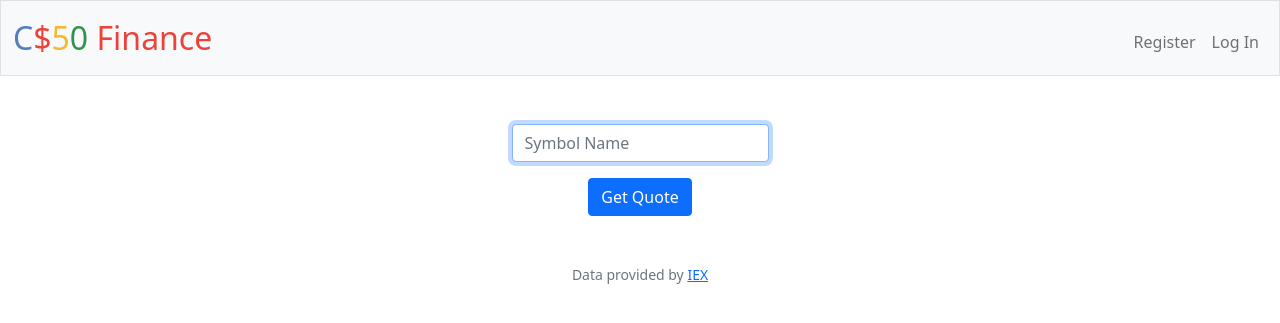
After one commit to itsbittoosharma/FinanceApp-CS50, a Flask app: template templates/quote.html in a window 1280 px wide. The commit adds this page. Shown: the top 323 px of the page. Run offline with Flask 2, Linux system fonts and the light colour scheme; the template is opened without the code that fills it, so the values that code supplies are empty; some libraries are stand-ins or nearby versions.

Commit message:
Added quote.html

```diff
--- a/app.py
+++ b/app.py
@@ -79,7 +79,7 @@ def login():
         rows = db.execute("SELECT * FROM users WHERE username = ?", request.form.get("username"))
 
         # Ensure username exists and password is correct
-        if len(rows) != 1 or not check_password_hash(rows[0]["hash"], request.form.get("password")):
+        if len(rows) != 1 or not check_password_hash(rows[0]    ["hash"], request.form.get("password")):
             return apology("invalid username and/or password", 403)
 
         # Remember which user has logged in
@@ -108,13 +108,45 @@ def logout():
 @login_required
 def quote():
     """Get stock quote."""
-    return apology("TODO")
+    if request.method=="GET":
+        return render_template("quote.html")
+    if request.method == "POST":
+        symbol = request.form.get("symbol")
+        quote = lookup(symbol)
+        if quote == None:
+            return apology("Symbol not found",404)
+        else:
+            return render_template("quoted.html",quote=quote)
 
 
 @app.route("/register", methods=["GET", "POST"])
 def register():
+    session.clear()
     """Register user"""
-    return render_template("register.html")
+    if request.method=="POST":
+        if not request.form.get("username"):
+            return apology("You must provide username",403)
+        elif not request.form.get("password"):
+            return apology("You must provide a password",403)
+        elif not request.form.get("confirmation"):
+            return apology("Please confirm your password",403)
+        elif request.form.get("password") != request.form.get("confirmation"):
+            return apology("Passwords do not match",403)
+        elif len(request.form.get("password")) < 8:
+            return apology("Password should be greater than 8 characters")
+        elif len(db.execute("SELECT * FROM users WHERE username = ?",request.form.get("username"))) !=0 :
+            return apology("Username already exists")
+
+        db.execute("INSERT INTO users (username,hash) VALUES(?,?)",request.form.get("username"),generate_password_hash(request.form.get("password")))
+
+        rows = db.execute("SELECT * FROM users WHERE username = ?", request.form.get("username"))
+
+        session["user_id"] = rows[0]["id"]
+
+        return redirect("/")
+
+    else:
+        return render_template("register.html")
 
 
 @app.route("/sell", methods=["GET", "POST"])
--- a/templates/layout.html
+++ b/templates/layout.html
@@ -37,7 +37,10 @@
                             <li class="nav-item"><a class="nav-link" href="/history">History</a></li>
                         </ul>
                         <ul class="navbar-nav ms-auto mt-2">
-                            <li class="nav-item"><a class="nav-link" href="/logout">Log Out</a></li>
+                            <li class="nav-item nav-link">{%if db%}{{
+                                db.execute("SELECT * FROM users where id=?",session["user_id"])[0]["username"]}}</li>
+                            {% endif %}
+                                <li class="nav-item"><a class="nav-link" href="/logout">Log Out</a></li>
                         </ul>
                     {% else %}
                         <ul class="navbar-nav ms-auto mt-2">
--- /dev/null
+++ b/templates/quote.html
@@ -0,0 +1,15 @@
+{%extends "layout.html"%}
+
+{%block title%}
+Quote
+{%endblock%}
+
+{%block main%}
+<form action="/quote" method="post">
+    <div class="mb-3">
+        <input autocomplete="off" autofocus class="form-control mx-auto w-auto" id="symbol" name="symbol" placeholder="Symbol Name" type="text">
+    </div>
+
+    <button class="btn btn-primary" type="submit">Get Quote</button>
+</form>
+{%endblock%}
```
Also changed, not shown: helpers.py (+4 -3 lines), templates/quoted.html (added, +11 -0 lines), 1 other file.
